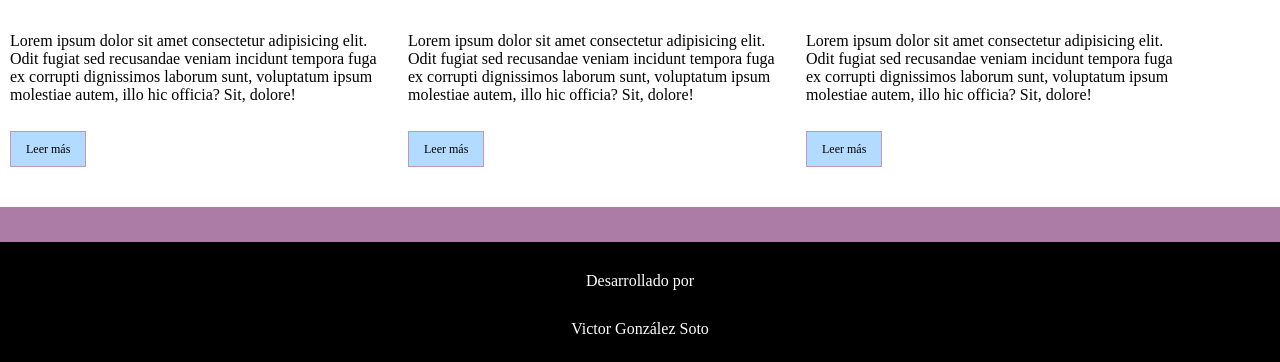
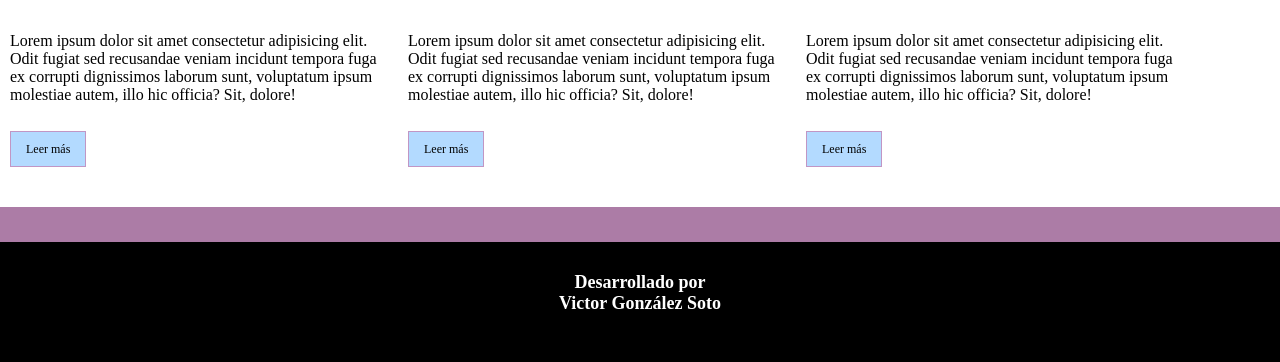
Before and after one commit to VictorSoto18/appweb-ejercicio2, a plain HTML site: page pages/blog.html in a window 1280 px wide. Shown: the part 1724-2086 px from the top of the page. Drawn offline with Linux system fonts and the light colour scheme; a web font is replaced by a local one.

Commit message:
Pequeños ajustes al footer

```diff
--- a/pages/blog.html
+++ b/pages/blog.html
@@ -87,8 +87,8 @@
         </section>
     </main>
     <footer>
-        <p>Desarrollado por</p>
-        <p>Victor González Soto</p>
+        <p>Desarrollado por <br>
+        Victor González Soto</p>
     </footer>
 </body>
 </html>
--- a/styles/main.css
+++ b/styles/main.css
@@ -210,4 +210,7 @@ footer {
 footer p{
     color: var(--color-white);
     margin-top: 30px;
+    font-family: 'EB+Garamond';
+    font-size: large;
+    font-weight: bold;
 }
```
